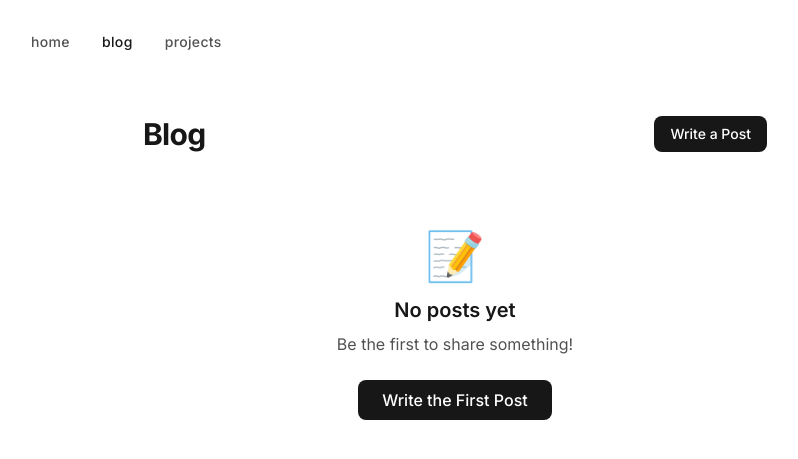
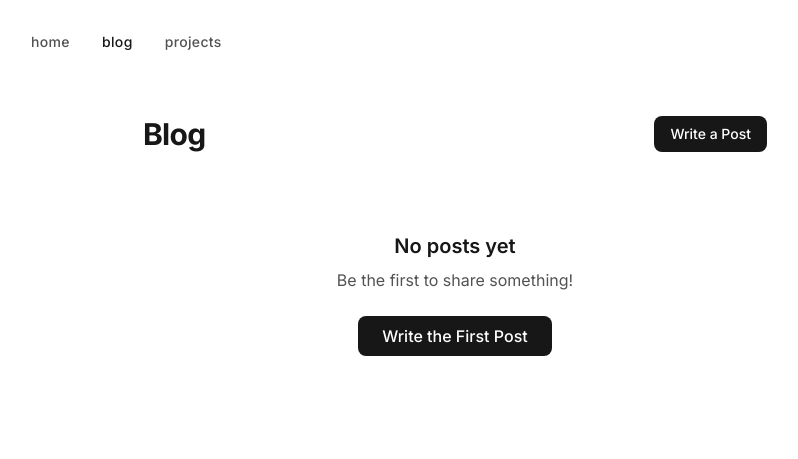
Before and after one commit to Euj19/Euj19.github.io, a Jekyll site: the page blog/index.html, which Jekyll copies as it is, in a window 1280 px wide. Shown: the top 459 px of the page, without its empty margins (185-983 px from the left). Built offline with Jekyll 4.4.1, drawn with Linux system fonts in a browser that asks for light colours; nearby versions of some CDN libraries; comment, search, counter and statistics services are not loaded.

Commit message:
Remove emoji from blog empty state

```diff
--- a/blog/index.html
+++ b/blog/index.html
@@ -58,7 +58,6 @@
 
     <!-- Empty State -->
     <div id="emptyState" class="hidden text-center py-12">
-      <div class="text-5xl mb-4">&#128221;</div>
       <h2 class="text-xl font-semibold mb-2">No posts yet</h2>
       <p class="text-neutral-600 mb-6">Be the first to share something!</p>
       <a href="/blog/write.html" class="inline-block bg-neutral-900 text-white py-2 px-6 rounded-lg font-medium hover:bg-neutral-800 transition">
```
